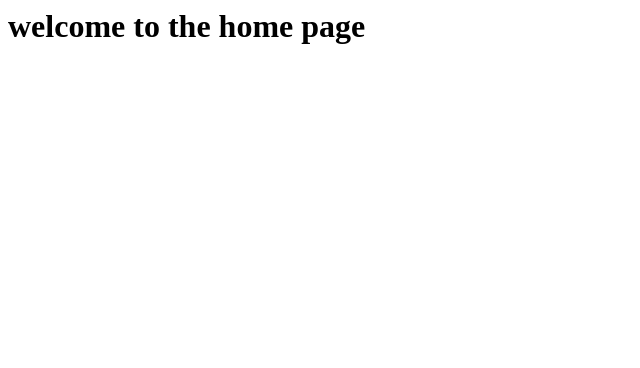
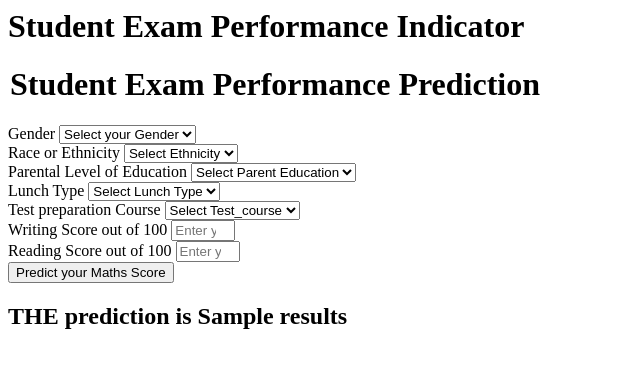
Before and after one commit to ikraaaaam/Ml-project-with-deployment, a Flask app: template templates/index.html in a window 1280 px wide. Shown: the top 368 px of the page, without its empty margins (0-640 px from the left). Run offline with Flask 3, Linux system fonts and the light colour scheme; the template is opened without the code that fills it: most values are stand-ins (such as "Sample title", 1, 10 or a date in 2020).

Commit message:
Correction in html file

```diff
--- a/templates/index.html
+++ b/templates/index.html
@@ -1 +1,111 @@
-<h1> welcome to the home page </h1>
+<html>
+<body>
+    <div class="login">
+       <h1>Student Exam Performance Indicator</h1>
+
+       <form action="{{ url_for('predict_datapoint')}}" method="post">
+        <h1>
+            <legend>Student Exam Performance Prediction</legend>
+        </h1>
+        <div class="mb-3">
+            <label class="form-label">Gender</label>
+            <select class="form-control" name="gender" placeholder="Enter you Gender" required>
+                <option class="placeholder" selected disabled value="">Select your Gender</option>
+                <option value="male">
+                    Male
+                </option>
+                <option value="female">
+                    Female
+                </option>
+            </select>
+        </div>
+        <div class="mb-3">
+            <label class="form-label">Race or Ethnicity</label>
+            <select class="form-control" name="ethnicity" placeholder="Enter you ethnicity" required>
+                <option class="placeholder" selected disabled value="">Select Ethnicity</option>
+                <option value="group A">
+                    Group A
+                </option>
+                <option value="group B">
+                    Group B
+                </option>
+                <option value="group C">
+                    Group C
+                </option>
+                <option value="group D">
+                    Group D
+                </option>
+                <option value="group E">
+                    Group E
+                </option>
+            </select>
+        </div>
+        <div class="mb-3">
+            <label class="form-label">Parental Level of Education</label>
+            <select class="form-control" name="parental_level_of_education"
+                placeholder="Enter you Parent Education" required>
+                <option class="placeholder" selected disabled value="">Select Parent Education</option>
+                <option value="associate's degree">
+                    associate's degree
+                </option>
+                <option value="bachelor's degree">
+                    bachelor's degree
+                </option>
+                <option value="high school">
+                    high school
+                </option>
+                <option value="master's degree">
+                    master's degree
+                </option>
+                <option value="some college">
+                    some college
+                </option>
+                <option value="some high school">
+                    some high school
+                </option>
+            </select>
+        </div>
+        <div class="mb-3">
+            <label class="form-label">Lunch Type</label>
+            <select class="form-control" name="lunch" placeholder="Enter you Lunch" required>
+                <option class="placeholder" selected disabled value="">Select Lunch Type</option>
+                <option value="free/reduced">
+                    free/reduced
+                </option>
+                <option value="standard">
+                    standard
+                </option>
+            </select>
+        </div>
+        <div class="mb-3">
+            <label class="form-label">Test preparation Course</label>
+            <select class="form-control" name="test_preparation_course" placeholder="Enter you Course"
+                required>
+                <option class="placeholder" selected disabled value="">Select Test_course</option>
+                <option value="none">
+                    None
+                </option>
+                <option value="completed">
+                    Completed
+                </option>
+            </select>
+        </div>
+        <div class="mb-3">
+            <label class="form-label">Writing Score out of 100</label>
+            <input class="form-control" type="number" name="reading_score"
+                placeholder="Enter your Reading score" min='0' max='100' />
+        </div>
+        <div class="mb-3">
+            <label class="form-label">Reading Score out of 100</label>
+            <input class="form-control" type="number" name="writing_score"
+                placeholder="Enter your Reading Score" min='0' max='100' />
+        </div>
+        <div class="mb-3">
+            <input class="btn btn-primary" type="submit" value="Predict your Maths Score" required />
+        </div>
+    </form>
+    <h2>
+       THE  prediction is {{results}}
+    </h2>
+   <body>
+</html>
```
